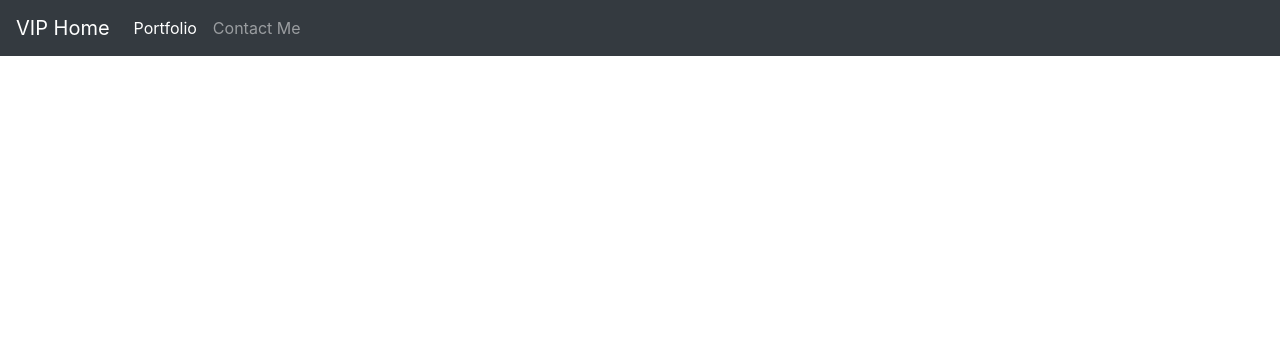
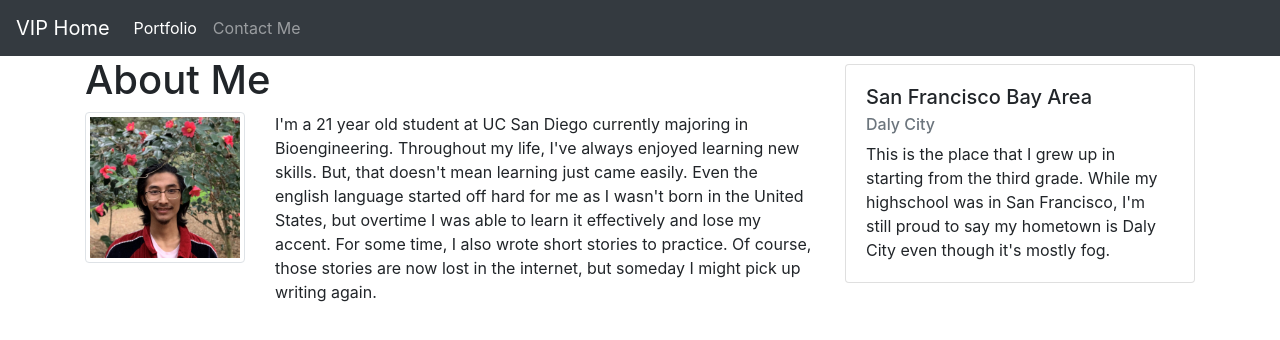
Before and after one commit to vpasamic/VIP, a plain HTML site: page index.html in a window 1280 px wide. Drawn offline with nearby package versions, Linux system fonts and the light colour scheme.

Commit message:
added basic home page

```diff
--- a/index.html
+++ b/index.html
@@ -25,6 +25,44 @@
           </ul>
         </div>
       </nav>
+
+      <div class="container">
+        <div class="row">
+          <div class="col-md-8">
+            <header class="page-header">
+              <h1>About Me</h1>
+            </header>
+            <div class="row">
+              <div class="col-md-3">
+                <img
+                  src="./images/IMG_2559s.jpg"
+                  alt="VIP Roses"
+                  class="img-thumbnail"
+                />
+              </div>
+              <article class="col-md-9">
+                <p>
+                 I'm a 21 year old student at UC San Diego currently majoring in Bioengineering. Throughout my life, I've always enjoyed learning new skills.
+                 But, that doesn't mean learning just came easily. Even the english language started off hard for me as I wasn't born in the United States, but overtime
+                 I was able to learn it effectively and lose my accent. For some time, I also wrote short stories to practice. Of course, those stories are now lost in the
+                 internet, but someday I might pick up writing again.
+                </p>
+              </article>
+            </div>
+          </div>
+          <div class="col-md-4">
+            <div class="card mt-2">
+              <div class="card-body">
+                <h5 class="card-title">San Francisco Bay Area</h5>
+                <h6 class="card-subtitle mb-2 text-muted">Daly City</h6>
+                <p class="card-text">
+                  This is the place that I grew up in starting from the third grade. While my highschool was in San Francisco, I'm still proud to say my hometown is Daly City even though it's mostly fog.
+                </p>
+              </div>
+            </div>
+          </div>
+        </div>
+      </div>
 <script src="https://code.jquery.com/jquery-3.2.1.slim.min.js" integrity="sha384-KJ3o2DKtIkvYIK3UENzmM7KCkRr/rE9/Qpg6aAZGJwFDMVNA/GpGFF93hXpG5KkN" crossorigin="anonymous"></script>
 <script src="https://cdnjs.cloudflare.com/ajax/libs/popper.js/1.12.9/umd/popper.min.js" integrity="sha384-ApNbgh9B+Y1QKtv3Rn7W3mgPxhU9K/ScQsAP7hUibX39j7fakFPskvXusvfa0b4Q" crossorigin="anonymous"></script>
 <script src="https://maxcdn.bootstrapcdn.com/bootstrap/4.0.0/js/bootstrap.min.js" integrity="sha384-JZR6Spejh4U02d8jOt6vLEHfe/JQGiRRSQQxSfFWpi1MquVdAyjUar5+76PVCmYl" crossorigin="anonymous"></script>
```
Also changed, not shown: Portfolio.html (+1 -9 lines).
